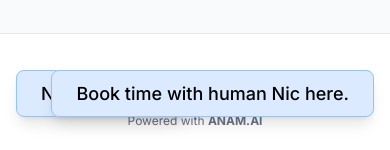
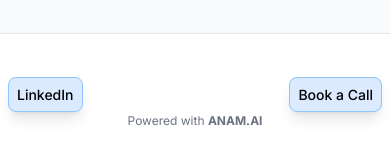
Before and after one commit to nicanam/demo_ai_nic, a Next.js app: page / in a window 390 px wide. Shown: the part 691-841 px from the top of the page. Built offline with nearby package versions, Linux system fonts and the light colour scheme.

Commit message:
new face

```diff
--- a/app/layout.tsx
+++ b/app/layout.tsx
@@ -27,24 +27,26 @@ export default function RootLayout({
           {/* Footer with required branding - Always visible */}
           <footer className="w-full py-6 px-4 bg-white border-t border-gray-200 flex-shrink-0 relative flex flex-col" style={{ height: "120px" }}>
             <div className="flex-1 flex items-center justify-center">
-              <div className="absolute left-4 top-1/2 transform -translate-y-1/2">
+              <div className="absolute left-2 sm:left-4 top-1/2 transform -translate-y-1/2">
                 <a
                   href="https://www.linkedin.com/in/nsiegle/"
                   target="_blank"
                   rel="noopener noreferrer"
-                  className="bg-blue-100 hover:bg-blue-200 border border-blue-300 text-black px-6 py-3 rounded-lg shadow-lg text-lg font-medium transition-all duration-200 transform hover:scale-105"
+                  className="bg-blue-100 hover:bg-blue-200 border border-blue-300 text-black px-2 py-2 sm:px-6 sm:py-3 rounded-lg shadow-lg text-sm sm:text-lg font-medium transition-all duration-200 transform hover:scale-105"
                 >
-                  Nic&apos;s LinkedIn
+                  <span className="hidden sm:inline">Nic&apos;s LinkedIn</span>
+                  <span className="sm:hidden">LinkedIn</span>
                 </a>
               </div>
-              <div className="absolute right-4 top-1/2 transform -translate-y-1/2">
+              <div className="absolute right-2 sm:right-4 top-1/2 transform -translate-y-1/2">
                 <a
                   href="https://calendar.app.google/pa4tCGvqtZq5Jdhj9"
                   target="_blank"
                   rel="noopener noreferrer"
-                  className="bg-blue-100 hover:bg-blue-200 border border-blue-300 text-black px-6 py-3 rounded-lg shadow-lg text-lg font-medium transition-all duration-200 transform hover:scale-105"
+                  className="bg-blue-100 hover:bg-blue-200 border border-blue-300 text-black px-2 py-2 sm:px-6 sm:py-3 rounded-lg shadow-lg text-sm sm:text-lg font-medium transition-all duration-200 transform hover:scale-105"
                 >
-                  Book time with human Nic here.
+                  <span className="hidden sm:inline">Book time with human Nic here.</span>
+                  <span className="sm:hidden">Book a Call</span>
                 </a>
               </div>
             </div>
```
Also changed, not shown: 2 other files (tests, documents, lock files or other folders).
